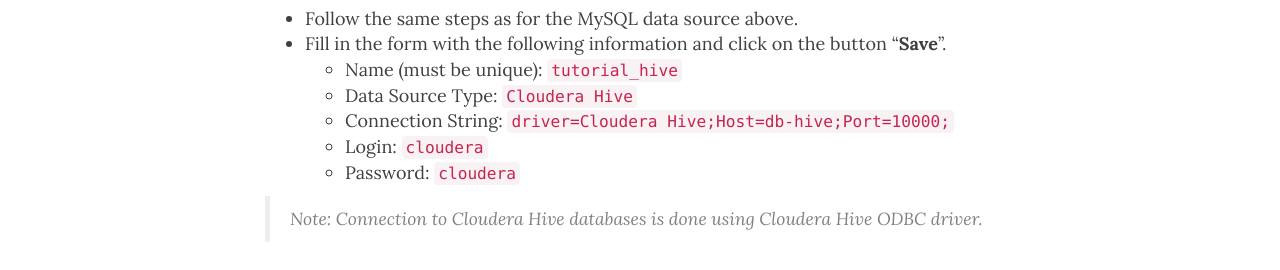
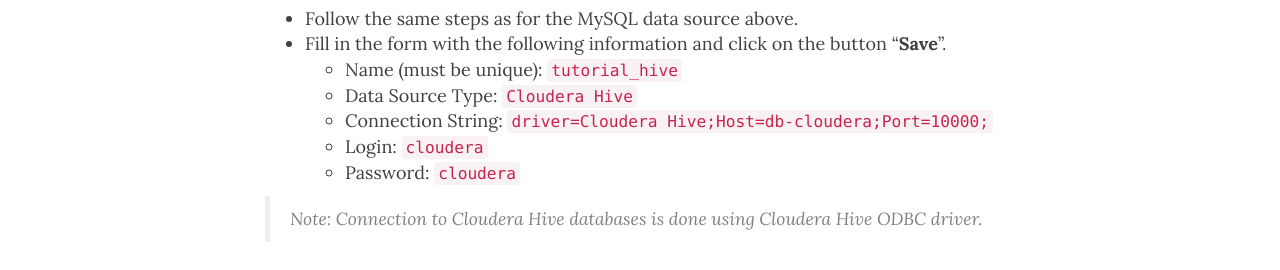
Before and after one commit to ubisoft/mobydq, a Jekyll site: the page built from docs/pages/createandrunindicatorsfromwebapp.md, in a window 1280 px wide and 900 px high, scrolled down 2085 px. Shown: the part 148-418 px from the top of the window. Built offline with Jekyll 4.4.1, drawn with Linux system fonts in a browser that asks for light colours; nearby versions of some CDN libraries.

Commit message:
Fix Cloudera Hive hostname

```diff
--- a/docs/pages/createandrunindicatorsfromwebapp.md
+++ b/docs/pages/createandrunindicatorsfromwebapp.md
@@ -54,7 +54,7 @@
 -   Fill in the form with the following information and click on the button "**Save**".
     -   Name (must be unique): `tutorial_hive`
     -   Data Source Type: `Cloudera Hive`
-    -   Connection String: `driver=Cloudera Hive;Host=db-hive;Port=10000;`
+    -   Connection String: `driver=Cloudera Hive;Host=db-cloudera;Port=10000;`
     -   Login: `cloudera`
     -   Password: `cloudera`
 
```
